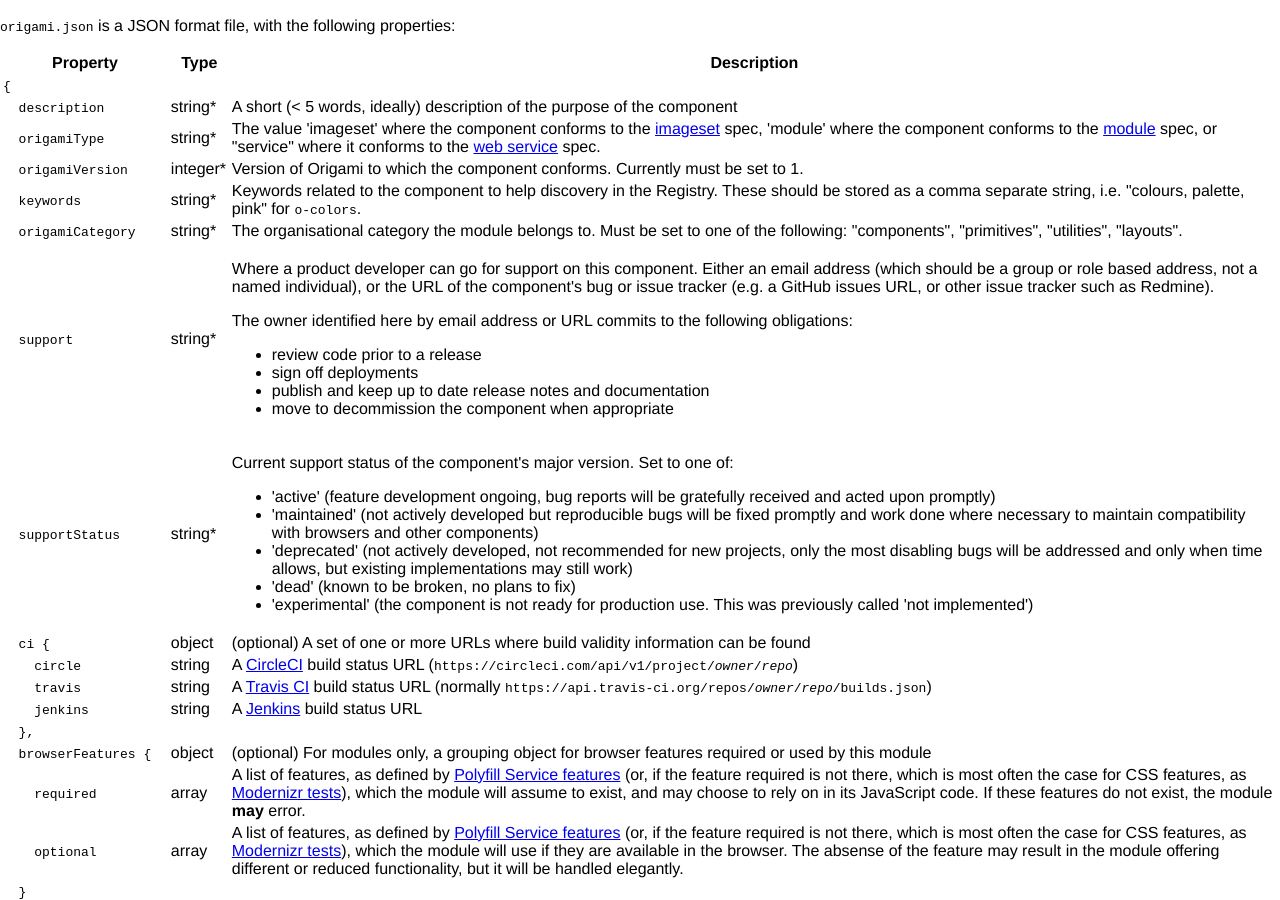
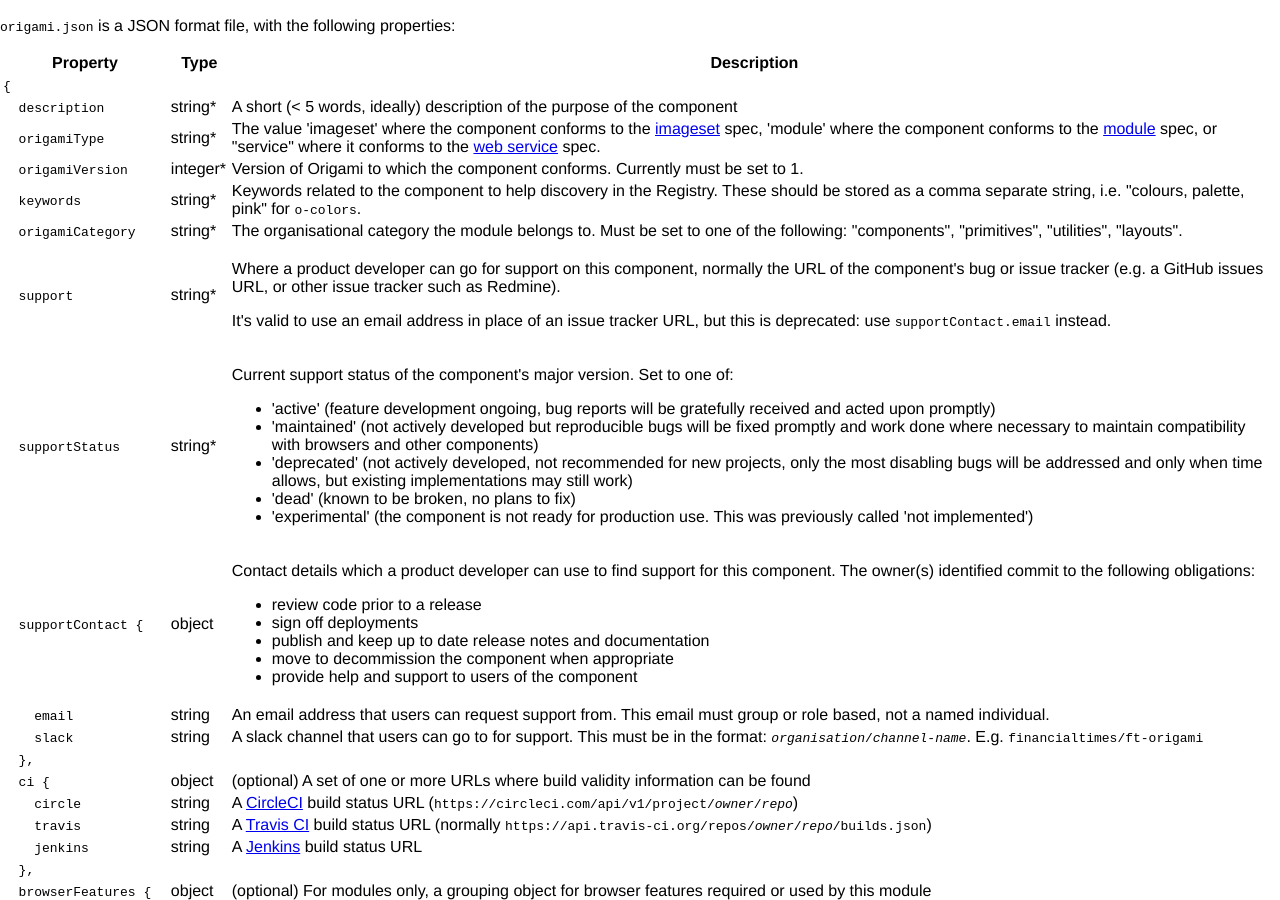
Before and after one commit to Financial-Times/ft-origami, a Jekyll site: the page built from docs/syntax/origamijson.md, in a window 1280 px wide and 900 px high, scrolled down 601 px. Built offline with Jekyll 4.4.1, drawn with Linux system fonts in a browser that asks for light colours; nearby versions of some CDN libraries; comment, search, counter and statistics services are not loaded; a style sheet for code colours, icons or effects is not loaded.

Commit message:
Propose a new "supportContact" property (#567)
This introduces a new `supportContact` property in the origami.json
spec. This property is used to document support contact details of the
team that maintains a component or service. It also deprecates the use
of an email address in the `support` property.

I'm proposing this so that the support details of a component are more
strict and readily machine-readable - we need this for the repo data
service, which will use the information to differentiate between Origami
components that are maintained by the Origami team vs another team.

```diff
--- a/docs/syntax/origamijson.md
+++ b/docs/syntax/origamijson.md
@@ -47,14 +47,8 @@ All origami components, whether imagesets, modules or web services, should be di
 	<td><code>&nbsp;&nbsp;support</code></td>
 	<td>string*</td>
 	<td>
-		<p>Where a product developer can go for support on this component.  Either an email address (which should be a group or role based address, not a named individual), or the URL of the component's bug or issue tracker (e.g. a GitHub issues URL, or other issue tracker such as Redmine).</p>
-		<p>The owner identified here by email address or URL commits to the following obligations:</p>
-		<ul>
-			<li>review code prior to a release</li>
-			<li>sign off deployments</li>
-			<li>publish and keep up to date release notes and documentation</li>
-			<li>move to decommission the component when appropriate</li>
-		</ul>
+		<p>Where a product developer can go for support on this component, normally the URL of the component's bug or issue tracker (e.g. a GitHub issues URL, or other issue tracker such as Redmine).</p>
+		<p>It's valid to use an email address in place of an issue tracker URL, but this is deprecated: use <code>supportContact.email</code> instead.</p>
 	</td>
 </tr><tr>
 	<td><code>&nbsp;&nbsp;supportStatus</code></td>
@@ -68,6 +62,31 @@ All origami components, whether imagesets, modules or web services, should be di
 			<li>'experimental' (the component is not ready for production use.  This was previously called 'not implemented')</li>
 		</ul>
 	</td>
+</tr><tr>
+	<td><code>&nbsp;&nbsp;supportContact&nbsp;{</code></td>
+	<td>object</td>
+	<td>
+		<p>Contact details which a product developer can use to find support for this component. The owner(s) identified commit to the following obligations:</p>
+		<ul>
+			<li>review code prior to a release</li>
+			<li>sign off deployments</li>
+			<li>publish and keep up to date release notes and documentation</li>
+			<li>move to decommission the component when appropriate</li>
+			<li>provide help and support to users of the component</li>
+		</ul>
+	</td>
+</tr><tr>
+	<td><code>&nbsp;&nbsp;&nbsp;&nbsp;email</code></td>
+	<td>string</td>
+	<td>An email address that users can request support from. This email must group or role based, not a named individual.</td>
+</tr><tr>
+	<td><code>&nbsp;&nbsp;&nbsp;&nbsp;slack</code></td>
+	<td>string</td>
+	<td>A slack channel that users can go to for support. This must be in the format: <code><em>organisation</em>/<em>channel-name</em></code>. E.g. <code>financialtimes/ft-origami</code></td>
+</tr><tr>
+	<td><code>&nbsp;&nbsp;},</code></td>
+	<td></td>
+	<td></td>
 </tr><tr>
 	<td><code>&nbsp;&nbsp;ci&nbsp;{</code></td>
 	<td>object</td>
```
